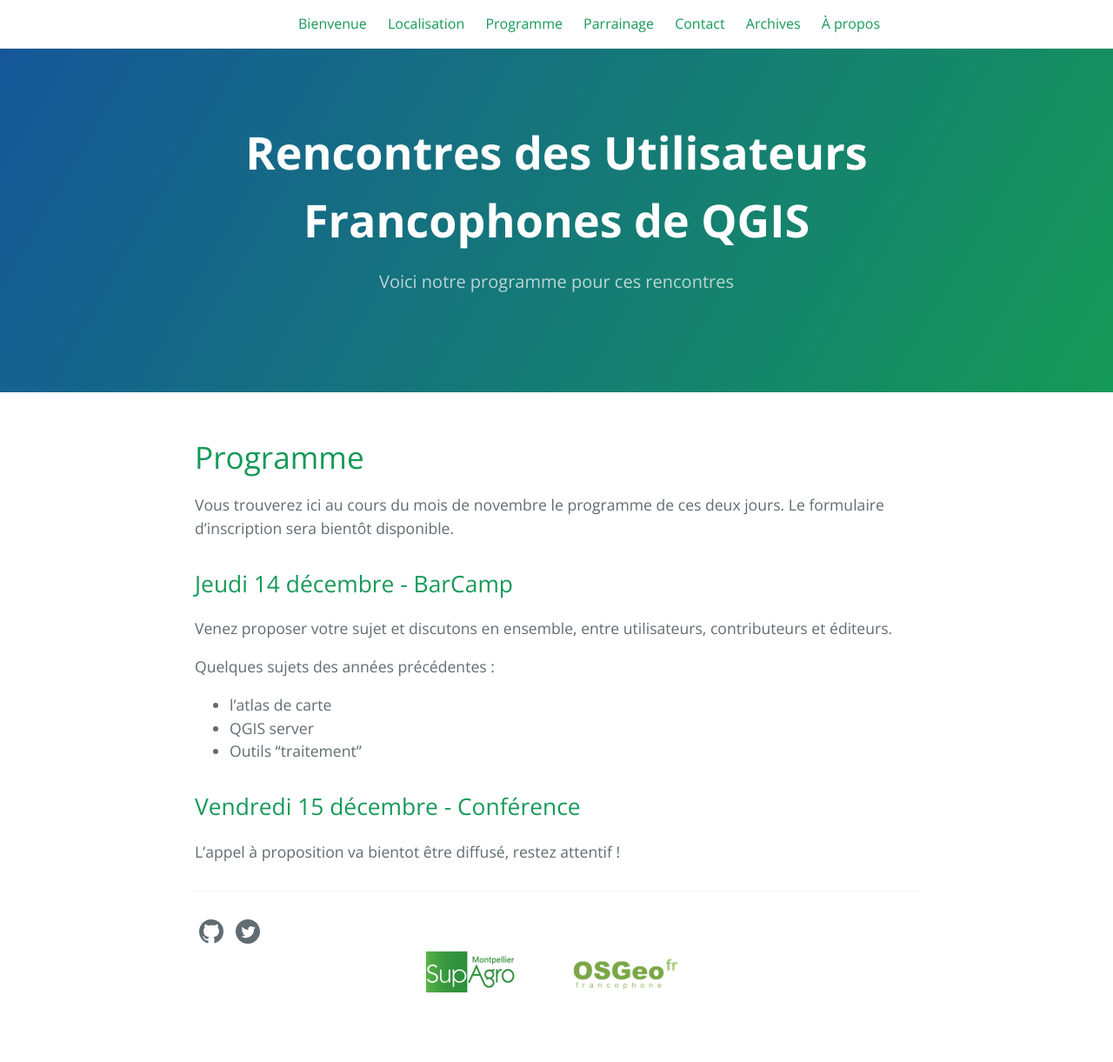
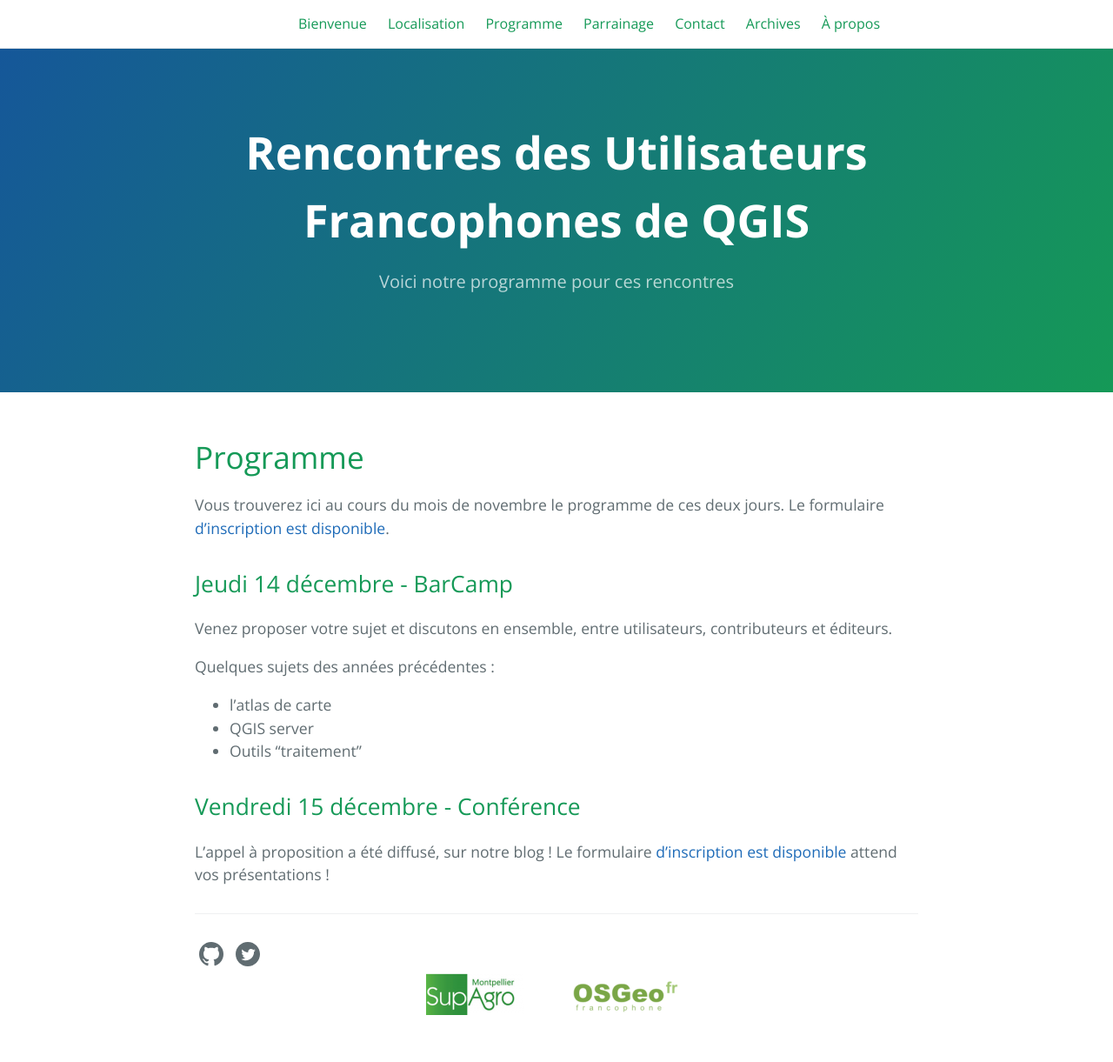
Before and after one commit to OSGeo-fr/QGIS-conf-fr-website, a Jekyll site: the page built from z20_programme.md, in a window 1280 px wide. Shown: the whole page at 87% size. Built offline with Jekyll 4.4.1, drawn with Linux system fonts in a browser that asks for light colours; before the commit the page ends 1195 px from its top, so only the background shows below that.

Commit message:
Update z20_programme.md

```diff
--- a/z20_programme.md
+++ b/z20_programme.md
@@ -4,7 +4,7 @@ title: Programme
 tagline: Voici notre programme pour ces rencontres
 ---
 
-Vous trouverez ici au cours du mois de novembre le programme de ces deux jours. Le formulaire d'inscription sera bientôt disponible.
+Vous trouverez ici au cours du mois de novembre le programme de ces deux jours. Le formulaire [d'inscription est disponible](presentation.html).
 
 ## Jeudi 14 décembre - BarCamp
 
@@ -19,4 +19,4 @@ Quelques sujets des années précédentes :
 
 ## Vendredi 15 décembre - Conférence
 
-L'appel à proposition va bientot être diffusé, restez attentif !
+L'appel à proposition a été diffusé, sur notre blog ! Le formulaire [d'inscription est disponible](presentation.html) attend vos présentations !
```
